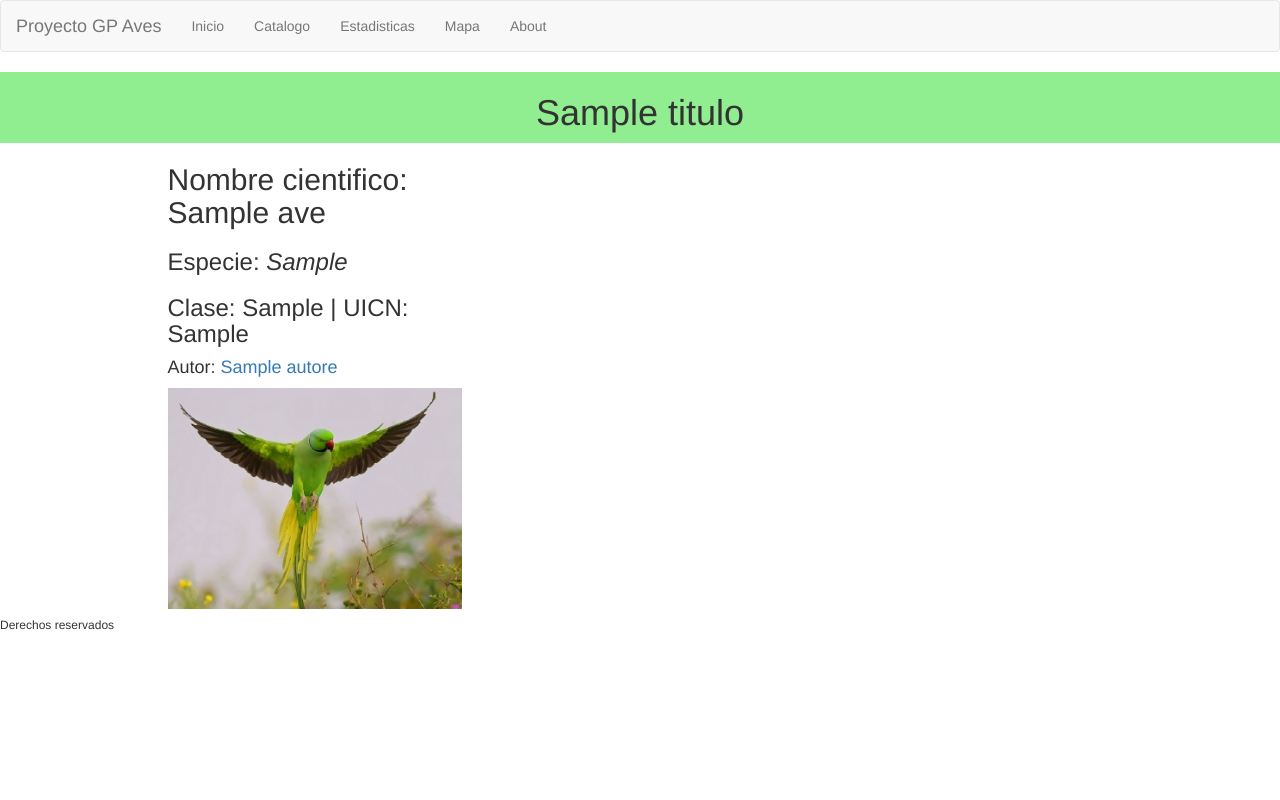
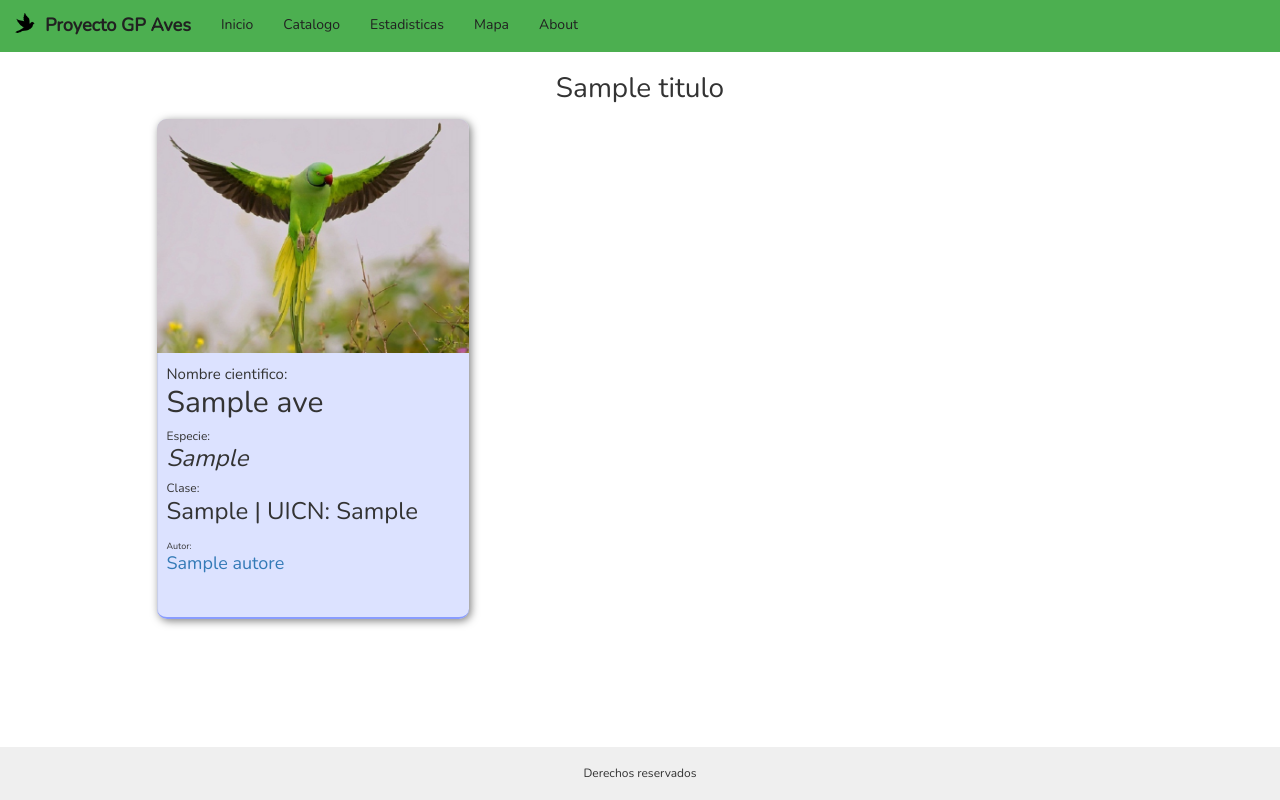
Before and after one commit to JamesJose7/ProyectoAves, a Django app: template aves/appAves/templates/listado_aves.html in a window 1280 px wide. Run offline with Django 3.2, Linux system fonts and the light colour scheme; tables that the repository leaves empty hold one stand-in row (values such as "Sample post"); the template is opened without the code that fills it: values that come from a table or form of the project are taken from there, most other values are stand-ins (such as "Sample title", 1, 10 or a date in 2020); some libraries are stand-ins or nearby versions.

Commit message:
Estilo inicial - Galeria de Aves

```diff
--- a/aves/appAves/templates/listado_aves.html
+++ b/aves/appAves/templates/listado_aves.html
@@ -8,13 +8,15 @@
                 {% if list_aves %}
                     <div class="row ">
                     {% for ave in list_aves %}
-                        <div class="col-md-4">
-                            <h2> Nombre cientifico: {{ ave.nombre }}</h2>
-                            <h3>Especie: <i> {{ ave.especie }}</i></h3>
-                            <h3>Clase: {{ ave.clase }} | UICN: {{ ave.uicn }}  </h3>
-                            <h4>Autor: <a href="{% url 'autor' ave.id_autor_id %}">{{ ave.id_autor }}</a></h4>
+                        <div class="card">
                             <a href="{% url 'ave' ave.id_ave %}"><img src="/static/img/parte-del-ave.jpg" class="img-responsive" alt="{{ ave.nombre }} " hr></a>
 
+                            <div class="card-content">
+                                <h2><span class="legend">Nombre cientifico:</span> {{ ave.nombre }}</h2>
+                                <h3><span class="legend">Especie:</span> <i> {{ ave.especie }}</i></h3>
+                                <h3><span class="legend">Clase:</span> {{ ave.clase }} | UICN: {{ ave.uicn }}  </h3>
+                                <h4><span class="legend">Autor:</span> <a href="{% url 'autor' ave.id_autor_id %}">{{ ave.id_autor }}</a></h4>
+                            </div>
                         </div>
                     {% endfor %}
                 {% endif %}
--- a/aves/appAves/templates/master.html
+++ b/aves/appAves/templates/master.html
@@ -8,9 +8,10 @@
     <title>{% block titulo %}{% endblock %} | Proyecto GP Aves</title>
 
     <!-- Bootstrap -->
-    <link rel="stylesheet" type="text/css" href="{% static '/static/css/style.css' %}">
     <link href="https://maxcdn.bootstrapcdn.com/bootstrap/3.3.7/css/bootstrap.min.css" rel="stylesheet">
     <link rel="stylesheet" type="text/css" href="//cdn.datatables.net/1.10.12/css/jquery.dataTables.min.css">
+    <link rel="stylesheet" type="text/css" href="{% static '/static/css/normalize.css' %}">
+    <link rel="stylesheet" type="text/css" href="{% static '/static/css/style.css' %}">
     <!-- HTML5 shim and Respond.js for IE8 support of HTML5 elements and media queries -->
     <!-- WARNING: Respond.js doesn't work if you view the page via file:// -->
     <!--[if lt IE 9]>
@@ -25,7 +26,7 @@
 
 </head>
 <body>
-<nav class="navbar navbar-default">
+<nav id="nav" class="navbar navbar-default">
     <div class="container-fluid">
         <!-- Brand and toggle get grouped for better mobile display -->
         <div class="navbar-header">
@@ -36,7 +37,7 @@
                 <span class="icon-bar"></span>
                 <span class="icon-bar"></span>
             </button>
-            <a class="navbar-brand" href="#">Proyecto GP Aves</a>
+            <a id="brand" class="navbar-brand" href="#">Proyecto GP Aves</a>
         </div>
 
         <!-- Collect the nav links, forms, and other content for toggling -->
@@ -54,7 +55,7 @@
     </div><!-- /.container-fluid -->
 </nav>
 <header>
-    <h1> {% block titulo_pag %} {% endblock %}</h1>
+    <h1 id="titulo"> {% block titulo_pag %} {% endblock %}</h1>
 </header>
 <nav>
 
--- a/aves/static/css/style.css
+++ b/aves/static/css/style.css
@@ -1,3 +1,136 @@
+@import url('https://fonts.googleapis.com/css?family=Nunito');
+
+*{
+-webkit-box-sizing:border-box;
+-moz-box-sizing:border-box;
+box-sizing:border-box;
+}
+
+/* base styles */
+
+html {
+  height: 100%;
+  box-sizing: border-box;
+}
+
+*,
+*:before,
+*:after {
+  box-sizing: inherit;
+}
+
+body {
+	font-family: 'Nunito', sans-serif;
+    position: relative;
+    margin: 0;
+    padding-bottom: 6rem;
+    min-height: 100%;
+}
+
+header {
+	background: white;
+    text-align: center;
+    padding: 0.5px;
+}
+
+#nav {
+	background: #4CAF50;
+	border: none;
+	border-radius: 0;
+	margin: 0;
+}
+
+#nav ul a {
+	color: #212121;
+	border-bottom: 2px solid #4CAF50;
+}
+
+#brand {
+	color: #212121;
+	font-size: 1.3em;
+	border-bottom: 2px solid #4CAF50;
+	display: inline-block;
+	height: 20px;
+}
+
+#brand::before {
+	background-image: url(../img/dove.png);
+    background-size: 20px 20px;
+    background-repeat: no-repeat;
+
+    padding-left: 30px;
+    width: 10px;
+    height: 20px;
+    content:"";
+}
+
+#brand:hover {
+	border-bottom: 2px solid #4CAF50;
+	font-weight: bold;
+}
+
+#nav ul a:hover {
+	border-bottom: 2px solid #212121;
+	background: #388E3C;
+}
+
+#titulo {
+    margin-top: 20px;
+    margin-bottom: 10px;
+}
+
+main {
+    background: #fff;
+}
+
+
+footer {
+  position: absolute;
+  right: 0;
+  bottom: 0;
+  left: 0;
+  padding: 1rem;
+  background-color: #efefef;
+  text-align: center;
+}
+
+/* Gallery Cards */
+
+.row .h1, .h2, .h3, h1, h2, h3 {
+	margin: 0;
+}
+
+.card {
+	background: rgba(83,109,254,.2);
+	width: 32%;
+	height: 500px;
+	margin: 5px 4px 5px 4px;
+	border-radius: 10px;
+	border-bottom: 2px solid rgba(83,109,254,.6);
+	float: left;
+	box-shadow: 2px 2px 8px 0px rgba(0,0,0,.5),
+		inset 1px 1px 1px rgba(0,0,0,.1);
+}
+
+.card img {
+	width: 100%;
+	height: auto;
+	border-top-left-radius: 10px;
+	border-top-right-radius: 10px;
+}
+
+.card-content {
+	padding: 0 10px;
+}
+
+.legend {
+	font-size: .5em;
+	display: inline-block;
+	width: 100%;
+}
+
+/* table */
+
 table {
     font-family: arial, sans-serif;
     border-collapse: collapse;
@@ -13,19 +146,3 @@ td, th {
 tr:nth-child(even) {
     background-color: #dddddd;
 }
-
-body {
-    background-color: lightblue;
-}
-
-header {
-    background: lightgreen;
-    text-align: center;
-    padding: 0.5px;
-}
-
-nav a:hover {
-    background: yellow;
-    color: white;
-    border-bottom: 2px solid;
-}
```
Also changed, not shown: aves/static/css/normalize.css (added), aves/static/img/dove.png (added), 9 other files.
